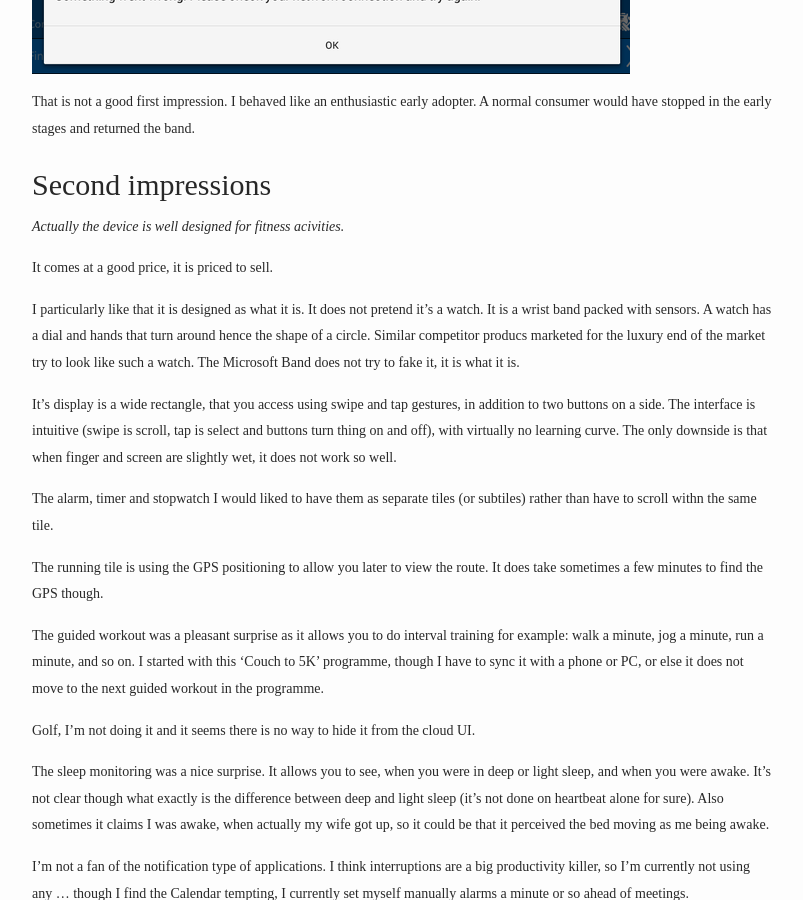
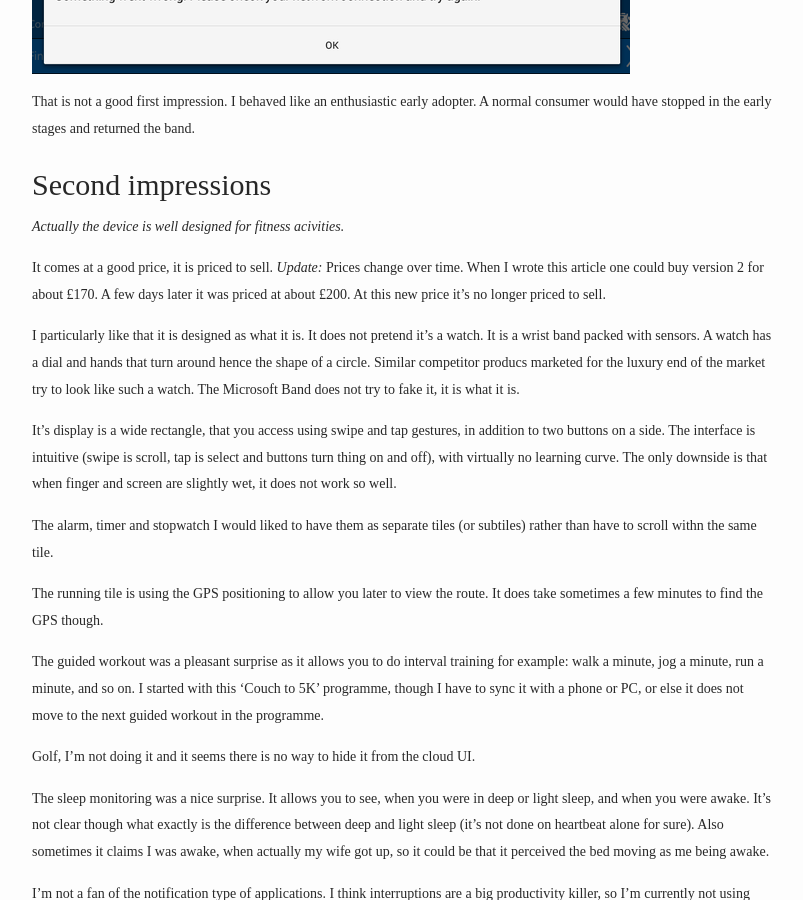
Before and after one commit to bajamircea/bajamircea.github.io, a Jekyll site: the page built from _posts/2016-01-27-ms-band-review.markdown, in a window 1280 px wide and 900 px high, scrolled down 2275 px. Shown: the whole window, without its empty margins (238-1041 px from the left). Built offline with Jekyll 4.4.1, drawn with Linux system fonts in a browser that asks for light colours; nearby versions of some CDN libraries.

Commit message:
Prices change

```diff
--- a/_posts/2016-01-27-ms-band-review.markdown
+++ b/_posts/2016-01-27-ms-band-review.markdown
@@ -102,7 +102,10 @@ the band.
 
 *Actually the device is well designed for fitness acivities.*
 
-It comes at a good price, it is priced to sell.
+It comes at a good price, it is priced to sell. *Update:* Prices change over
+time. When I wrote this article one could buy version 2 for about £170. A few
+days later it was priced at about £200. At this new price it's no longer priced
+to sell.
 
 I particularly like that it is designed as what it is. It does not pretend it's
 a watch. It is a wrist band packed with sensors. A watch has a dial and hands
```
